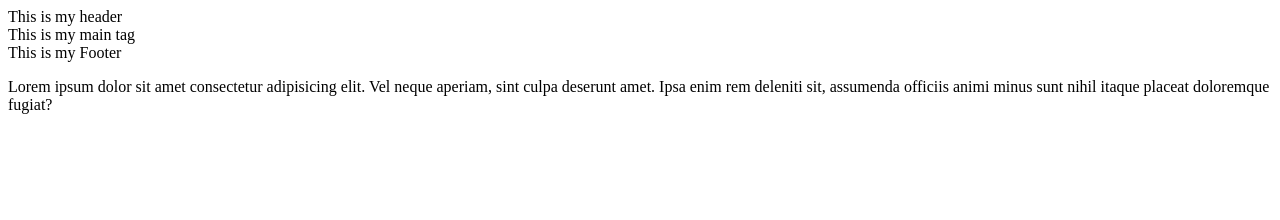
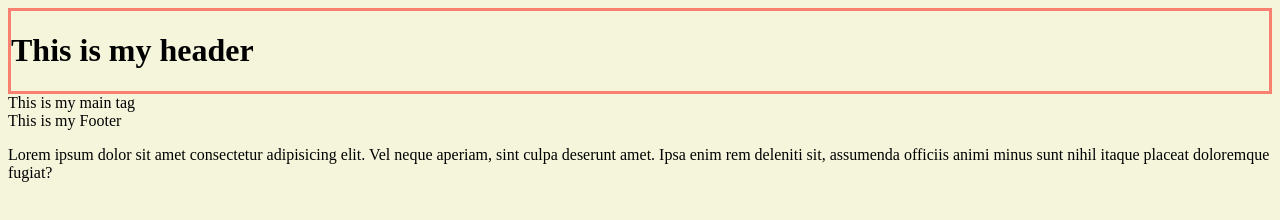
Before and after one commit to nichtmehr99/my-third-github, a plain HTML site: page index.html in a window 1280 px wide. Drawn offline with Linux system fonts and the light colour scheme.

Commit message:
too many changes

```diff
--- a/index.html
+++ b/index.html
@@ -4,9 +4,12 @@
     <meta charset="UTF-8">
     <meta name="viewport" content="width=device-width, initial-scale=1.0">
     <title>My first github</title>
+    <link rel="stylesheet" href="styles/style.css">
 </head>
 <body>
-    <header>This is my header</header>
+    <header>
+        <h1>This is my header</h1>
+    </header>
     <main>This is my main tag</main>
     <footer>This is my Footer</footer>
     <p>Lorem ipsum dolor sit amet consectetur adipisicing elit. Vel neque aperiam, sint culpa deserunt amet. Ipsa enim rem deleniti sit, assumenda officiis animi minus sunt nihil itaque placeat doloremque fugiat?</p>
--- /dev/null
+++ b/styles/style.css
@@ -0,0 +1,7 @@
+body {
+    background-color: beige;
+}
+header {
+    border: 3px solid salmon;
+    font-size: 16px;
+}
```
